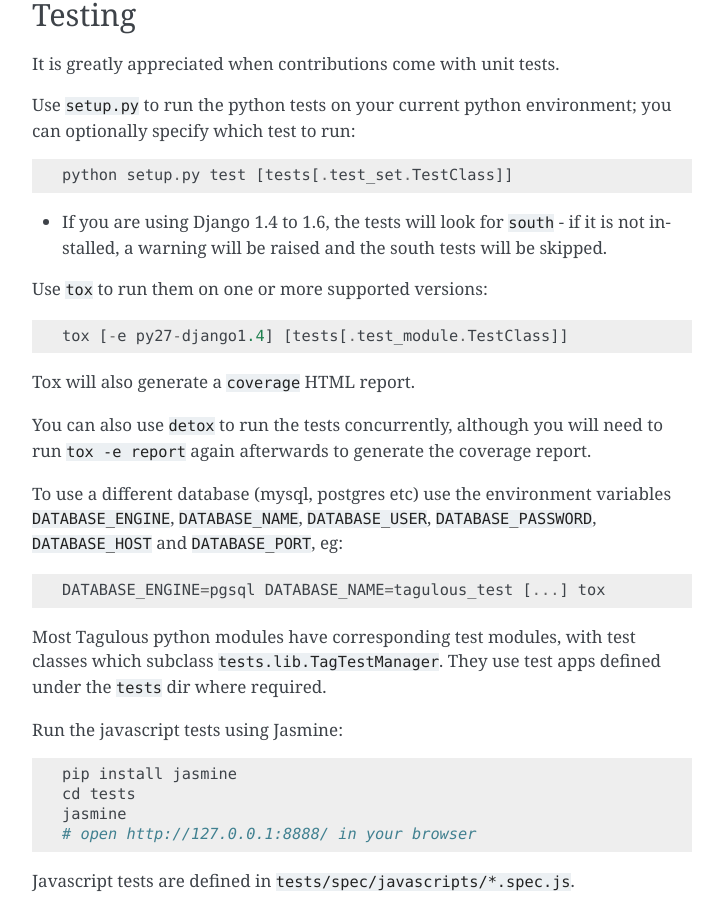
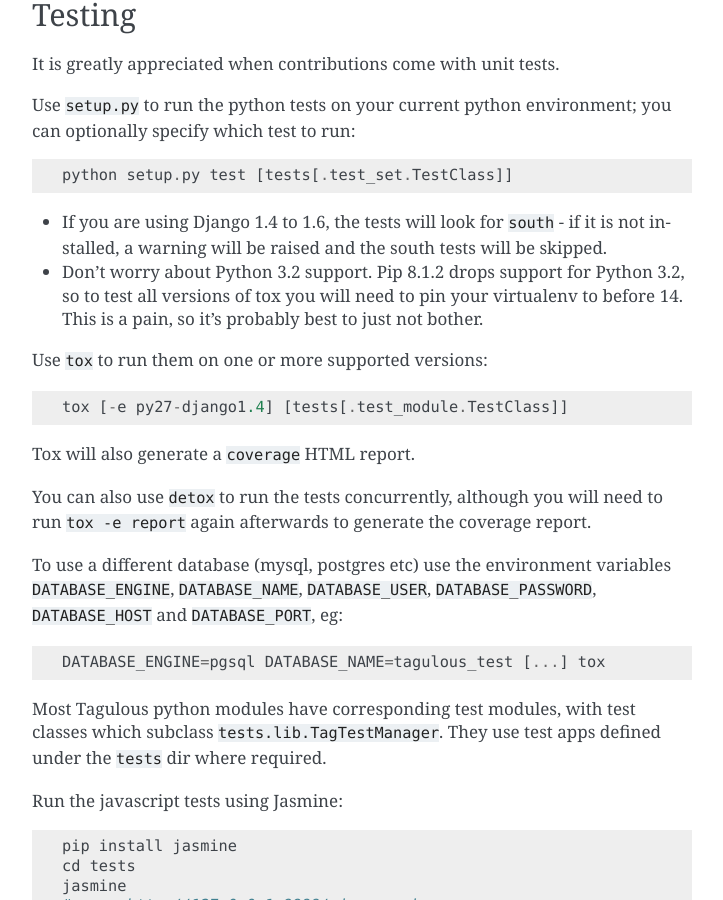
Before and after one commit to radiac/django-tagulous, a Sphinx documentation site: the page built from docs/contributing.rst, in a window 1280 px wide and 900 px high, scrolled down 704 px. Shown: the whole window, without its empty margins (388-1111 px from the left). Built offline with Sphinx 7.4.7, drawn with Linux system fonts in a browser that asks for light colours.

Commit message:
Add warning note for pip and py3.2

```diff
--- a/docs/contributing.rst
+++ b/docs/contributing.rst
@@ -44,6 +44,9 @@
 * If you are using Django 1.4 to 1.6, the tests will look for ``south`` - if it
   is not installed, a warning will be raised and the south tests will be
   skipped.
+* Don't worry about Python 3.2 support. Pip 8.1.2 drops support for Python 3.2,
+  so to test all versions of tox you will need to pin your virtualenv to before
+  14. This is a pain, so it's probably best to just not bother.
 
 Use ``tox`` to run them on one or more supported versions::
 
```
